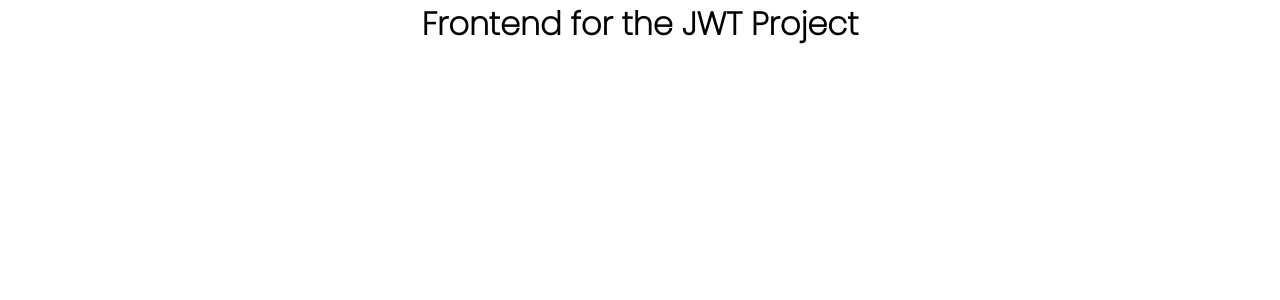
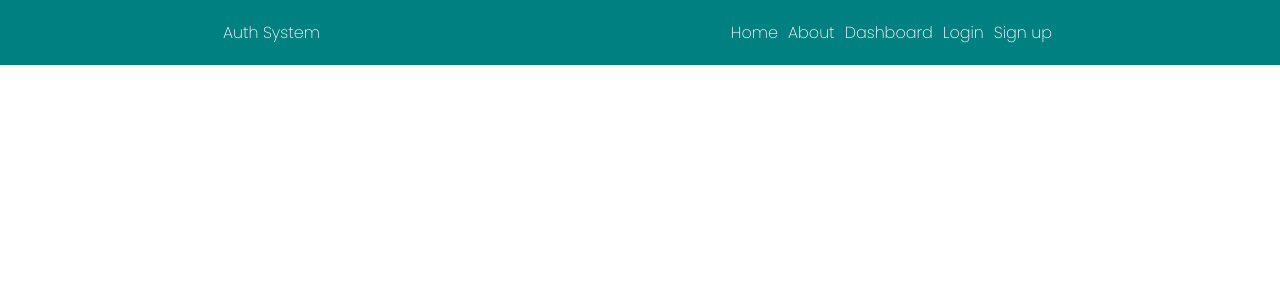
Before and after one commit to kowais915/jwt-aut-frontend, a React (Create React App) app: page / in a window 1280 px wide. Shown: the top 300 px of the page. Built offline with nearby package versions, Linux system fonts and the light colour scheme.

Commit message:
:sparkles: Added navbar and styled it

```diff
--- a/src/App.js
+++ b/src/App.js
@@ -1,9 +1,26 @@
+import Navbar from './components/Navbar';
 import './App.css';
-import {browserRouter, Routes, Route, Link, NavLink} from 'react-router-dom';
+import {browserRouter, Routes, Route, Link, NavLink, BrowserRouter} from 'react-router-dom';
 function App() {
   return (
     <div className="App">
-      <h1>Frontend for the JWT Project</h1>
+
+
+      <BrowserRouter>
+
+        <header>
+
+          <Navbar/>
+
+        </header>
+
+        <main>
+          <Routes>
+
+          </Routes>
+        </main>
+
+      </BrowserRouter>
     </div>
   );
 }
--- /dev/null
+++ b/src/components/Navbar.js
@@ -0,0 +1,26 @@
+import {BrowserRouter, Routes, Route, Link, NavLink} from 'react-router-dom';
+import styles from '../styles/Navbar.module.css';
+
+const Navbar = () => {
+    return (
+        <nav className={styles.container}>
+
+            <div className="brand">
+                Auth System
+            </div>
+
+            <div className="links">
+
+                <NavLink to="/">Home</NavLink>
+                <NavLink to="/about">About</NavLink>
+                <NavLink to="/dashboard">Dashboard</NavLink>
+                <NavLink to="/login">Login</NavLink>
+                <NavLink to="/signup">Sign up</NavLink>
+
+            </div>
+
+        </nav>
+      );
+}
+
+export default Navbar;
--- /dev/null
+++ b/src/styles/Navbar.module.css
@@ -0,0 +1,14 @@
+.container{
+    background-color: teal;
+    color: white;
+    padding: 20px;
+    display: flex;
+    justify-content: space-around;
+
+}
+
+a{
+    color: white;
+    text-decoration: none;
+    padding: 5px;
+}
```
Also changed, not shown: components/Navbar.js (deleted, +0 -16 lines), styles/Navbar.module.css (deleted).
